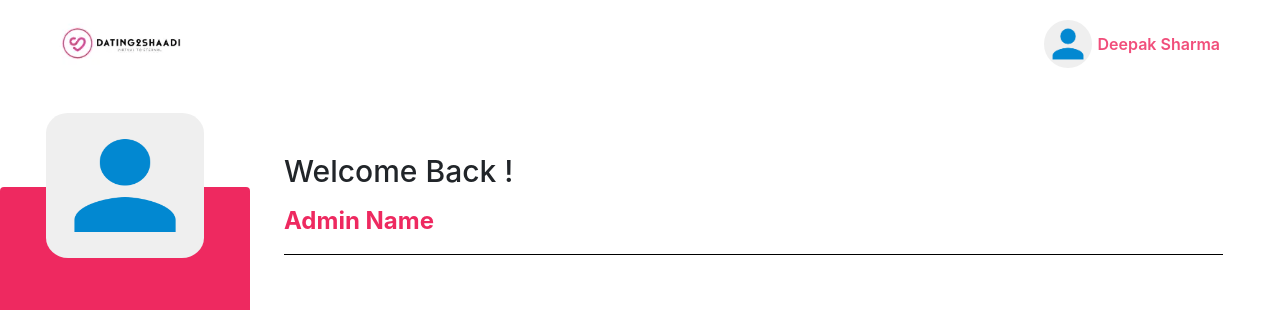
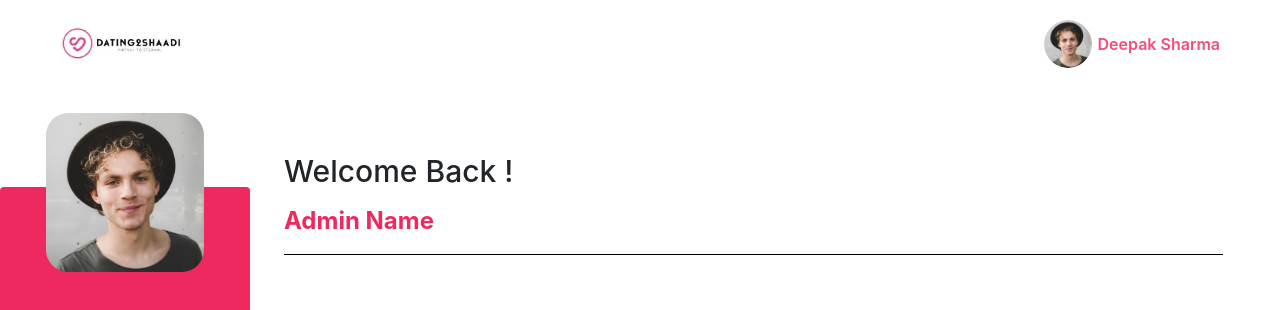
Before and after one commit to sandygithub101/dating2shaadi, a plain HTML site: page index.html in a window 1280 px wide. Shown: the top 310 px of the page. Drawn offline with nearby package versions, Linux system fonts and the light colour scheme; some icons are missing.

Commit message:
admin image replaced

```diff
--- a/css/style.css
+++ b/css/style.css
@@ -70,15 +70,13 @@ body{
     float: left;
 }
 
-.side_admin{
-    border-radius: 14%;
-    width: 63%;
-    height: 145px;
-    margin-left: 46px;
-    margin-top: -94px;
-    position: relative;
+.side_admin {
+  border-radius: 14%;
+  width: 63%;
+  margin-left: 46px;
+  margin-top: -94px;
+  position: relative;
 }
-
 ul{
 	padding-bottom: 20px;
     text-align: right;
--- a/index.html
+++ b/index.html
@@ -28,7 +28,7 @@
                 </div>
                 <div class="col-sm-12 justify-content-sm-center col-md-6 col-lg-6  d-flex justify-content-md-end justify-content-center align-items-center admin_img">
                     <a class="pr-2" href="index.html" rel="noopener noreferrer">
-                        <img src="img/user_avatar.png" width="48" height="48" alt="admin-image">
+                        <img src="img/admin-left.png" width="48" height="48" alt="admin-image">
                     </a>
 
                     <div class="dropdown admin_dropDown pr-2">
@@ -49,7 +49,7 @@
 
         <div class="wrapper">
             <aside class="sidebar" id="sidebar">
-                <img class="side_admin" src="img/user_avatar.png" alt="admin-image">
+                <img class="side_admin" src="img/admin-sidebar.png" alt="admin-image">
                 <ul>
                     <li class="active"><a href="#">Dashboard</a></li>
                     <li class="mt-5"><a href="#">Manage Events</a></li>
```
Also changed, not shown: img/admin-left.png (added), img/admin-sidebar.png (added), 1 other file.
